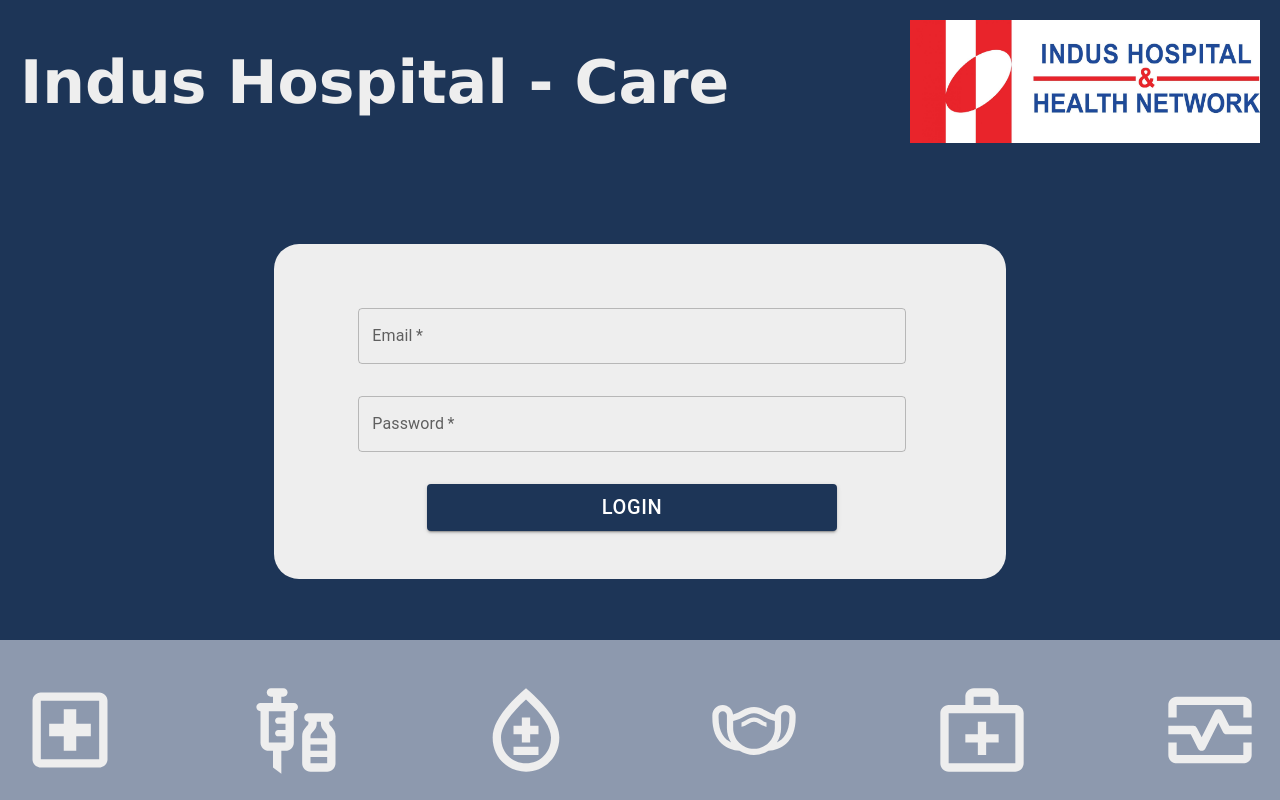
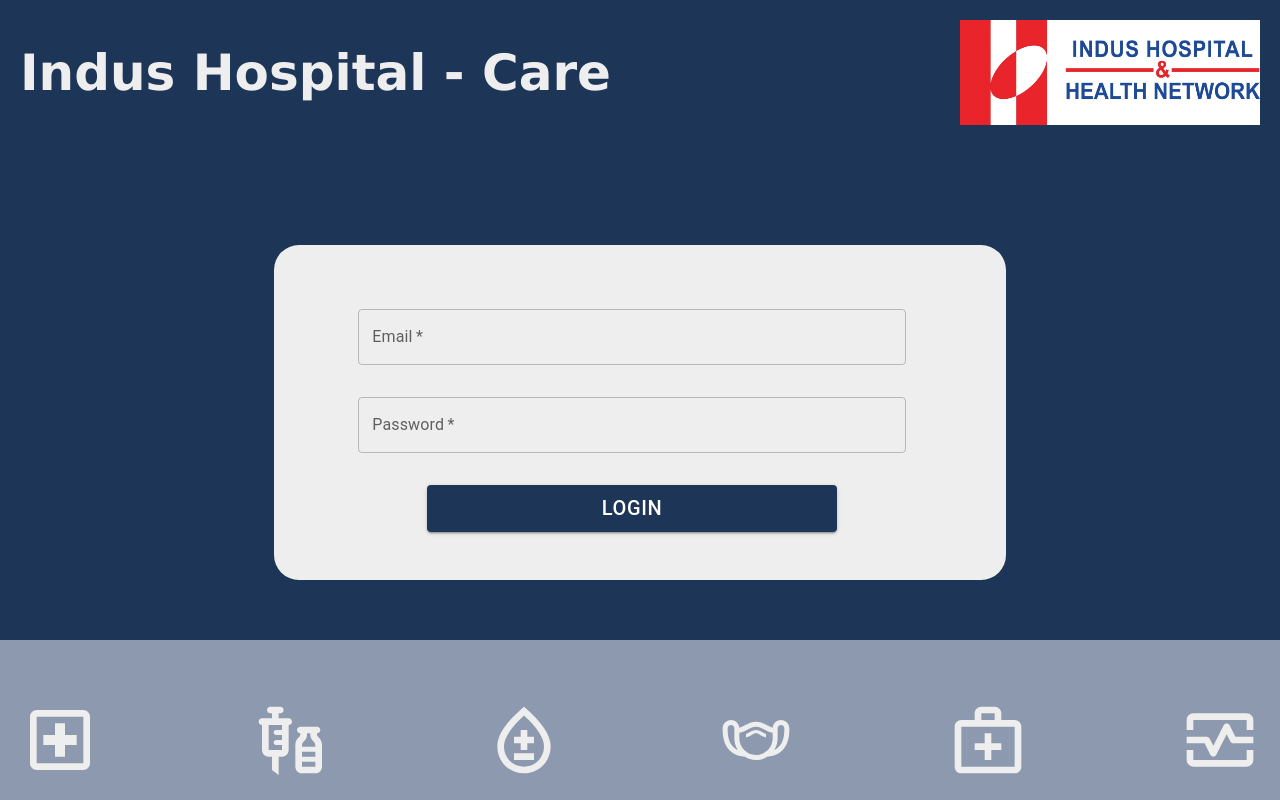
Before and after one commit to sumaiyahchinoy/er-dashboard-application, a React (Create React App) app: page / in a window 1280 px wide. Built offline with nearby package versions, Linux system fonts and the light colour scheme.

Commit message:
Changed Sizes in Onboarding Page

```diff
--- a/src/Pages/OnBoardingPage/index.js
+++ b/src/Pages/OnBoardingPage/index.js
@@ -52,7 +52,7 @@
     <div className="HomePage-FullScreenContainer">
       <div className="Header-Container">
         <div className="Title-Container">Indus Hospital - Care</div>
-        <img src={images.logoScaled} width="350" height="123"></img>
+        <img src={images.logoScaled} width="300" height="105"></img>
       </div>
       <div className="Middle-Container">
         <div className="container">
@@ -93,17 +93,15 @@
       </div>
       <div className="Header-Container">
         <LocalHospitalOutlinedIcon
-          sx={{ fontSize: "100px", color: "#eeeeee" }}
+          sx={{ fontSize: "80px", color: "#eeeeee" }}
         />
-        <VaccinesOutlinedIcon sx={{ fontSize: "100px", color: "#eeeeee" }} />
-        <BloodtypeOutlinedIcon sx={{ fontSize: "100px", color: "#eeeeee" }} />
-        <MasksOutlinedIcon sx={{ fontSize: "100px", color: "#eeeeee" }} />
+        <VaccinesOutlinedIcon sx={{ fontSize: "80px", color: "#eeeeee" }} />
+        <BloodtypeOutlinedIcon sx={{ fontSize: "80px", color: "#eeeeee" }} />
+        <MasksOutlinedIcon sx={{ fontSize: "80px", color: "#eeeeee" }} />
         <MedicalServicesOutlinedIcon
-          sx={{ fontSize: "100px", color: "#eeeeee" }}
+          sx={{ fontSize: "80px", color: "#eeeeee" }}
         />
-        <MonitorHeartOutlinedIcon
-          sx={{ fontSize: "100px", color: "#eeeeee" }}
-        />
+        <MonitorHeartOutlinedIcon sx={{ fontSize: "80px", color: "#eeeeee" }} />
       </div>
     </div>
   );
--- a/src/Pages/OnBoardingPage/styles.css
+++ b/src/Pages/OnBoardingPage/styles.css
@@ -28,7 +28,7 @@
     font-family: "Lucida Sans Unicode", "Lucida Grande", sans-serif;
     font-weight: bold;
     color: #eeeeee;
-    font-size: 60px;
+    font-size: 50px;
 }
 
 .grey-container {
```
